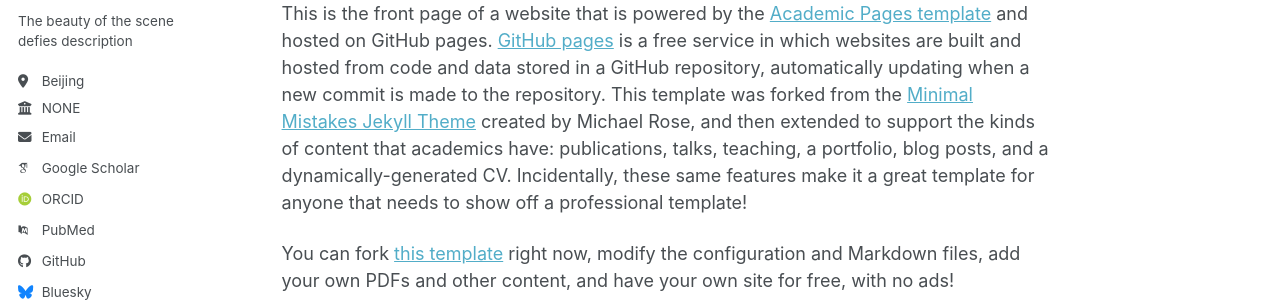
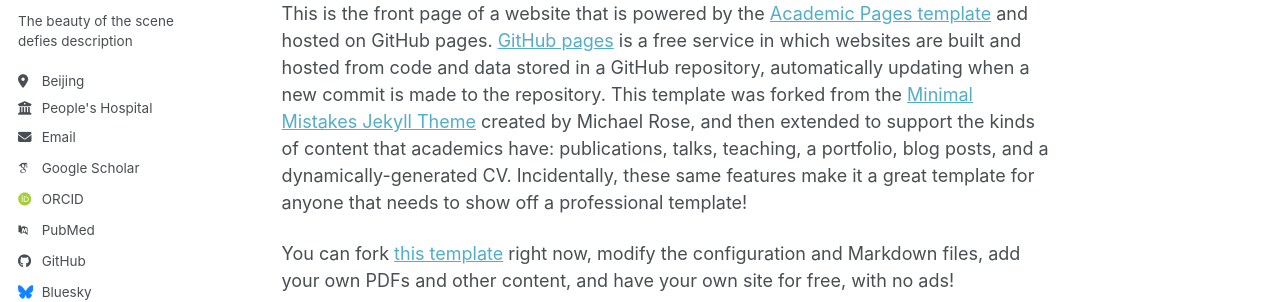
Before and after one commit to TtuQaQ/TtuQaQ.github.io, a Jekyll site: the page built from _pages/about.md, in a window 1280 px wide. Shown: the part 169-471 px from the top of the page. Built offline with Jekyll 4.4.1, drawn with Linux system fonts in a browser that asks for light colours; some web fonts are replaced; a script bundle is joined from its source files by our own code; library files that are not in the unit come from our copies.

Commit message:
Update _config.yml

```diff
--- a/_config.yml
+++ b/_config.yml
@@ -23,12 +23,12 @@
 #               Additional customization can be done by editing /_includes/author-profile.html
 author:
   # Biographic information
-  avatar           : "/images/ttt.png"
+  avatar           : "images/ttt.png"
   name             : "薛丁潇"
   pronouns         : # example: "she/her"
   bio              : "The beauty of the scene defies description"
   location         : "Beijing"
-  employer         : "NONE"
+  employer         : "People's Hospital "
   uri              : # URL
   email            : "784389146@qq.com"
 
```
